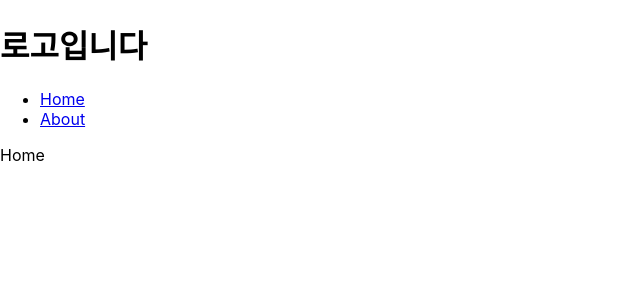
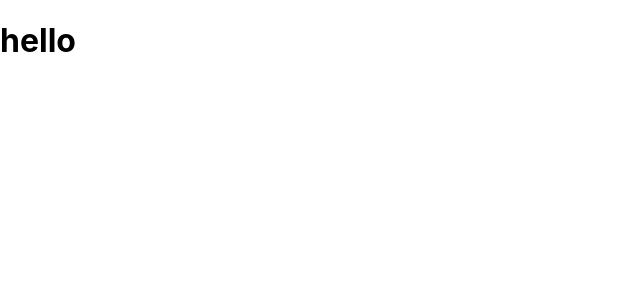
Before and after one commit to jhclass/try-react-router-v6, a React (Create React App) app: page / in a window 1280 px wide. Shown: the top 300 px of the page, without its empty margins (0-640 px from the left). Built offline with nearby package versions, Linux system fonts and the light colour scheme.

Commit message:
createBrowserRouter

```diff
--- a/src/App.js
+++ b/src/App.js
@@ -1,8 +1,8 @@
-import Router from './Router'
+
 function App() {
   return (
     <div className="App">
-     <Router/>
+      <h1>hello</h1>
     </div>
   );
 }
--- a/src/Router.js
+++ b/src/Router.js
@@ -1,17 +1,13 @@
-import {BrowserRouter,Routes,Route} from "react-router-dom";
+import {BrowserRouter,Routes,Route, createBrowserRouter} from "react-router-dom";
 import Header from "./components/Header";
 import Home from "./screen/Home";
 import About from "./screen/About";
+import App from "./App";
 
-function Router(){
-    return(
-        <BrowserRouter>
-            <Header/>
-            <Routes>
-                <Route path="/" element={<Home/>}/>
-                <Route path="/about" element={<About/>}/>
-            </Routes>
-        </BrowserRouter>
-    );
-}
-export default Router;
+const router = createBrowserRouter([
+    {
+        path:"",
+        element:<App/>,
+    }
+]);
+export default router;
--- a/src/index.js
+++ b/src/index.js
@@ -1,17 +1,14 @@
 import React from 'react';
 import ReactDOM from 'react-dom/client';
 import './index.css';
-import App from './App';
-import reportWebVitals from './reportWebVitals';
+import { RouterProvider } from 'react-router-dom';
+import router from "./Router"
+
 
 const root = ReactDOM.createRoot(document.getElementById('root'));
 root.render(
   <React.StrictMode>
-    <App />
+    <RouterProvider router={router}/>
+
   </React.StrictMode>
 );
-
-// If you want to start measuring performance in your app, pass a function
-// to log results (for example: reportWebVitals(console.log))
-// or send to an analytics endpoint. Learn more: https://bit.ly/CRA-vitals
-reportWebVitals();
```
